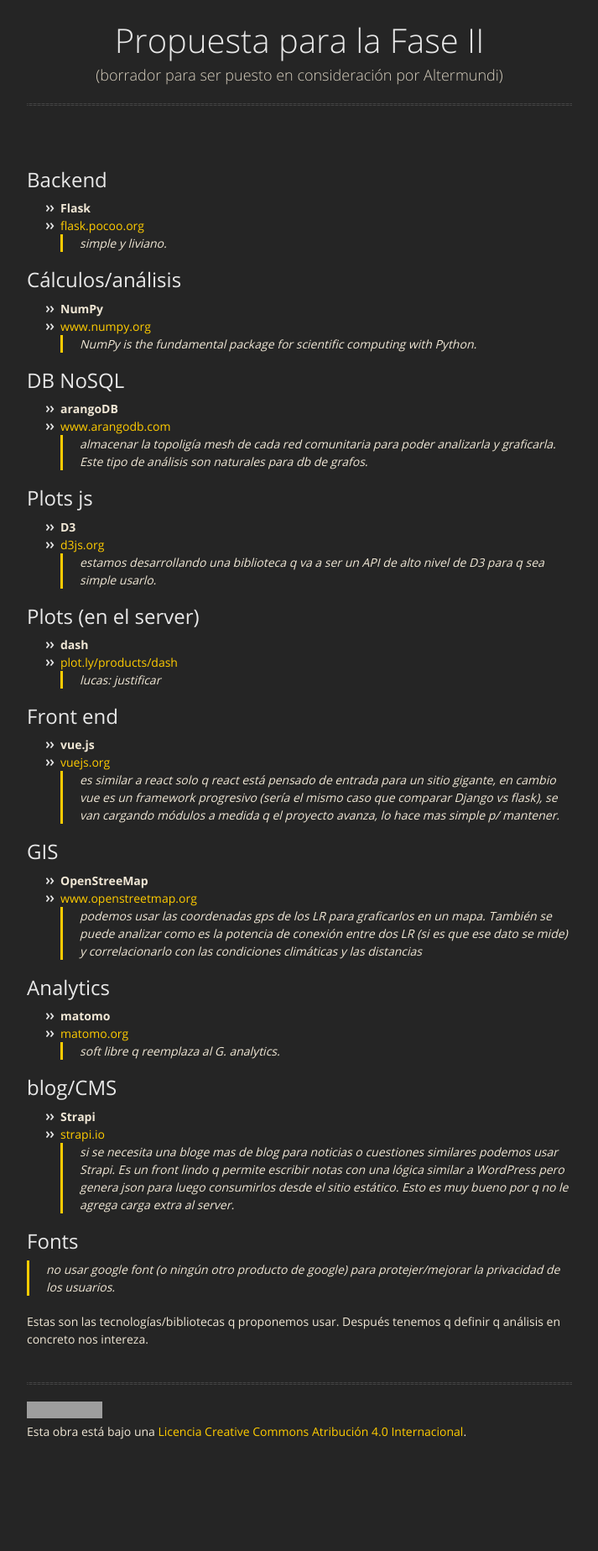
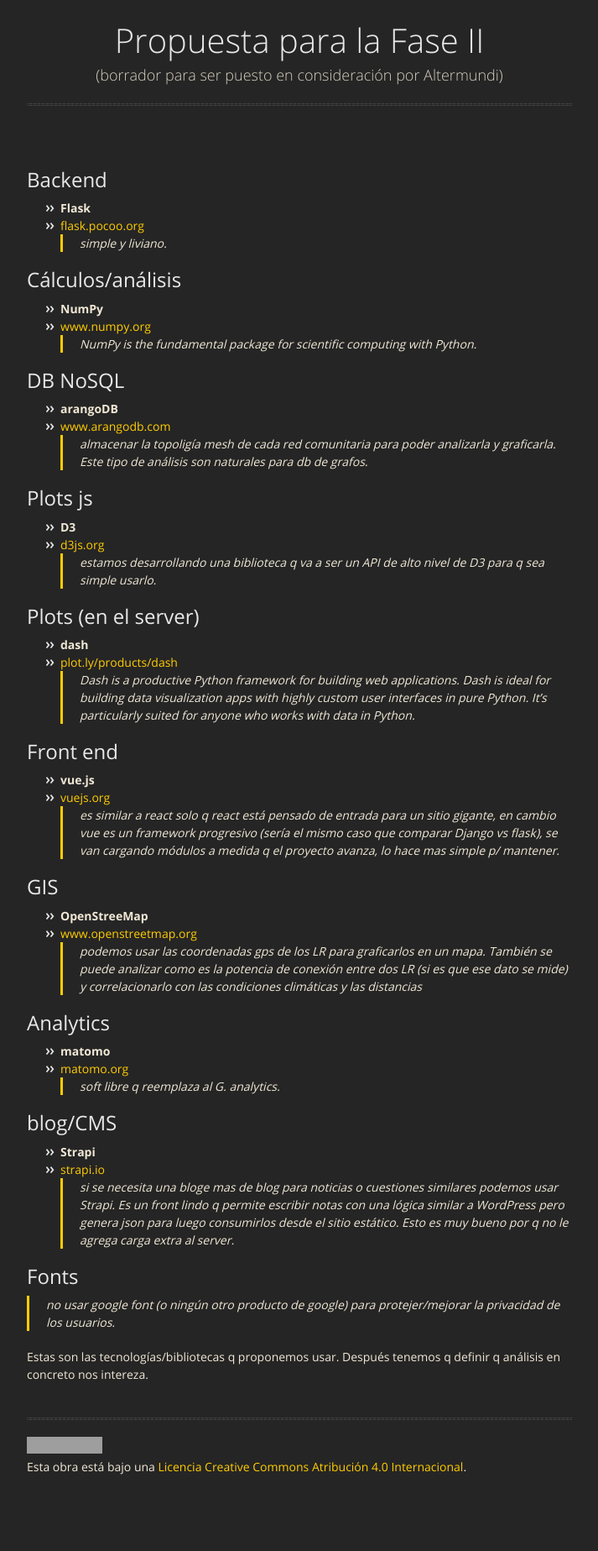
Before and after one commit to pewen/LRFII, a Jekyll site: the page built from index.md, in a window 1280 px wide. Shown: the whole page at 84% size, without its empty margins (283-996 px from the left). Built offline with Jekyll 4.4.1, drawn with Linux system fonts in a browser that asks for light colours; our own code applies the rules of GitHub Pages for plain Markdown files; before the commit the page ends 1805 px from its top, so only the background shows below that; grey boxes are pictures that could not be loaded.

Commit message:
minor change

```diff
--- a/index.md
+++ b/index.md
@@ -25,7 +25,7 @@
 ## Plots (en el server)
 * **dash**
 * [plot.ly/products/dash](https://plot.ly/products/dash/)
-> lucas: justificar
+> Dash is a productive Python framework for building web applications. Dash is ideal for building data visualization apps with highly custom user interfaces in pure Python. It's particularly suited for anyone who works with data in Python.
 
 ## Front end
 * **vue.js**
```
Also changed, not shown: 1 other file.
